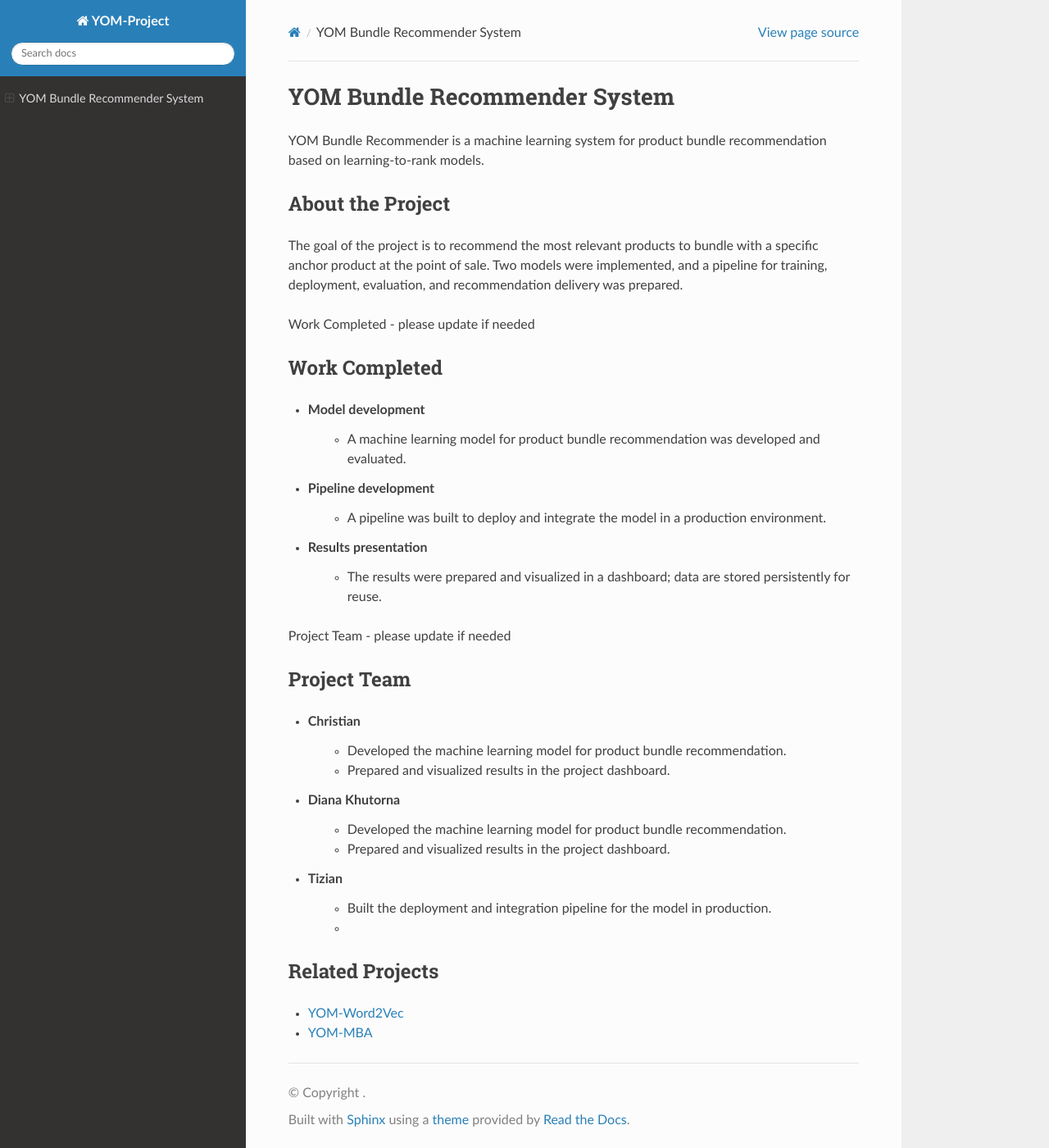
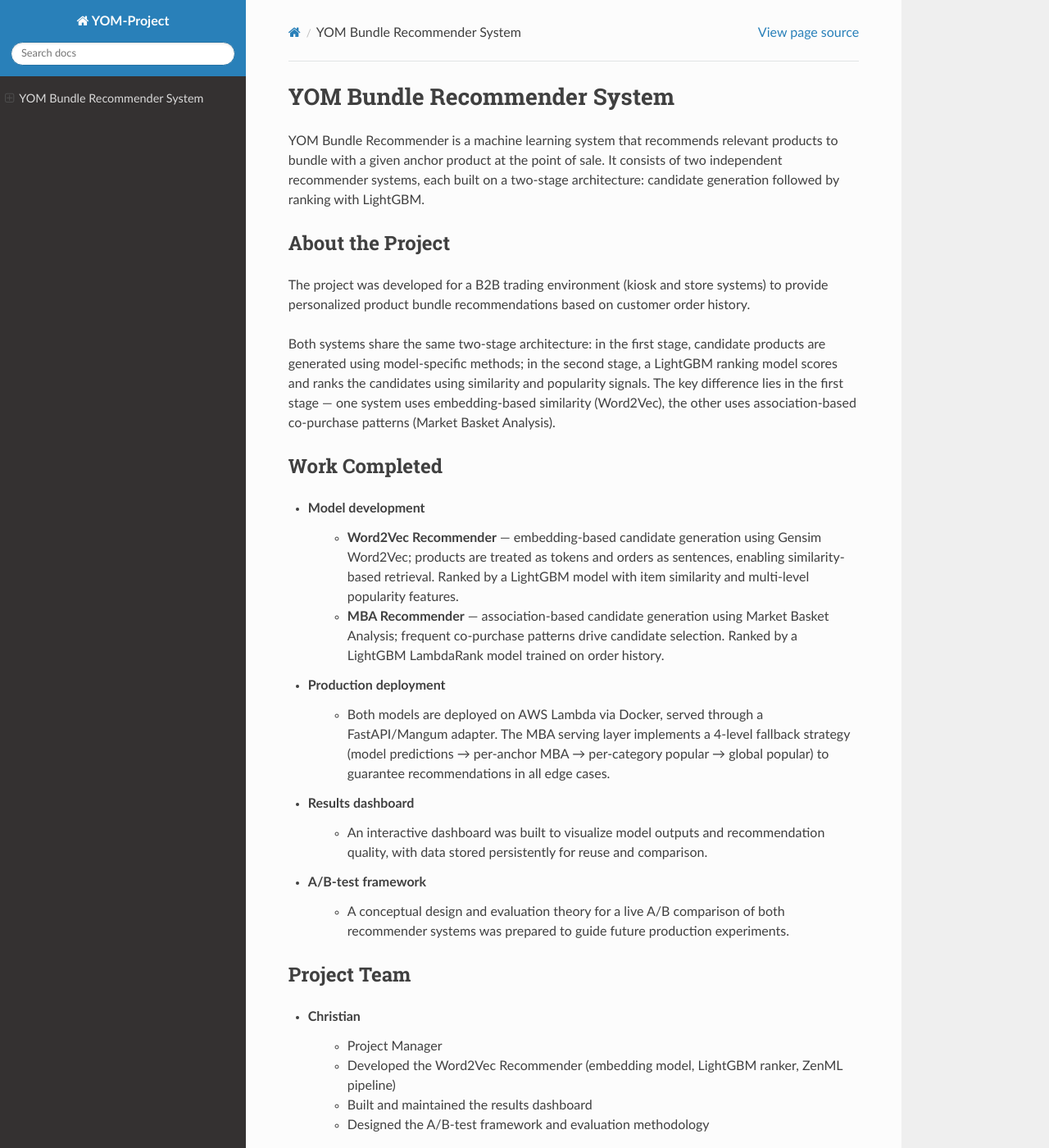
Before and after one commit to chris026/YOM-Project, a Sphinx documentation site: the page built from docs/index.rst, in a window 1280 px wide and 1400 px high. Shown: the whole window at 82% size. Built offline with Sphinx 7.4.7 and the Read the Docs theme 3.1.0, drawn with Linux system fonts in a browser that asks for light colours; some of the changed text lies outside the part shown.

Commit message:
updated general project info

```diff
--- a/docs/index.rst
+++ b/docs/index.rst
@@ -3,47 +3,64 @@
 
 .. rst-class:: lead
 
-    YOM Bundle Recommender is a machine learning system for product bundle recommendation based on learning-to-rank models.
+    YOM Bundle Recommender is a machine learning system that recommends relevant products to bundle
+    with a given anchor product at the point of sale. It consists of two independent recommender
+    systems, each built on a two-stage architecture: candidate generation followed by ranking with
+    LightGBM.
 
 About the Project
 -----------------
 
-The goal of the project is to recommend the most relevant products to bundle with a specific anchor product at the point of sale.
-Two models were implemented, and a pipeline for training, deployment, evaluation, and recommendation delivery was prepared.
+The project was developed for a B2B trading environment (kiosk and store systems) to provide
+personalized product bundle recommendations based on customer order history.
 
-Work Completed - please update if needed
+Both systems share the same two-stage architecture: in the first stage, candidate products are
+generated using model-specific methods; in the second stage, a LightGBM ranking model scores
+and ranks the candidates using similarity and popularity signals. The key difference lies in the
+first stage — one system uses embedding-based similarity (Word2Vec), the other uses
+association-based co-purchase patterns (Market Basket Analysis).
 
 Work Completed
 --------------
 
 - Model development
-   - A machine learning model for product bundle recommendation was developed and evaluated.
-- Pipeline development
-   - A pipeline was built to deploy and integrate the model in a production environment.
-- Results presentation
-   - The results were prepared and visualized in a dashboard; data are stored persistently for reuse.
-
-Project Team - please update if needed
+   - **Word2Vec Recommender** — embedding-based candidate generation using Gensim Word2Vec;
+     products are treated as tokens and orders as sentences, enabling similarity-based retrieval.
+     Ranked by a LightGBM model with item similarity and multi-level popularity features.
+   - **MBA Recommender** — association-based candidate generation using Market Basket Analysis;
+     frequent co-purchase patterns drive candidate selection.
+     Ranked by a LightGBM LambdaRank model trained on order history.
+- Production deployment
+   - Both models are deployed on AWS Lambda via Docker, served through a FastAPI/Mangum adapter.
+     The MBA serving layer implements a 4-level fallback strategy (model predictions →
+     per-anchor MBA → per-category popular → global popular) to guarantee recommendations
+     in all edge cases.
+- Results dashboard
+   - An interactive dashboard was built to visualize model outputs and recommendation quality,
+     with data stored persistently for reuse and comparison.
+- A/B-test framework
+   - A conceptual design and evaluation theory for a live A/B comparison of both recommender
+     systems was prepared to guide future production experiments.
 
 Project Team
 ------------
 
 - Christian
-   - Developed the machine learning model for product bundle recommendation.
-   - Prepared and visualized results in the project dashboard.
-- Diana Khutorna
-   - Developed the machine learning model for product bundle recommendation.
-   - Prepared and visualized results in the project dashboard.
+   - Project Manager
+   - Developed the Word2Vec Recommender (embedding model, LightGBM ranker, ZenML pipeline)
+   - Built and maintained the results dashboard
+   - Designed the A/B-test framework and evaluation methodology
+- Diana
+   - Conducted the requirements analysis for both recommender systems
+   - Developed the MBA Recommender (Market Basket Analysis, LightGBM LambdaRank pipeline)
 - Tizian
-   - Built the deployment and integration pipeline for the model in production.
-   -
-
+   - Responsible for production deployment (AWS Lambda, Docker, CI/CD)
 
 Related Projects
 ----------------
 
-* `YOM-Word2Vec <https://yom-project.readthedocs.io/projects/Word2Vec/en/latest/>`_
-* `YOM-MBA <https://yom-project.readthedocs.io/projects/MBA/en/latest/>`_
+* `YOM-Word2Vec <https://yom-project.readthedocs.io/projects/Word2Vec/en/latest/>`_ — Embedding-based recommender (Word2Vec + LightGBM)
+* `YOM-MBA <https://yom-project.readthedocs.io/projects/MBA/en/latest/>`_ — Association-based recommender (Market Basket Analysis + LightGBM)
 
 .. toctree::
    :maxdepth: 2
```
